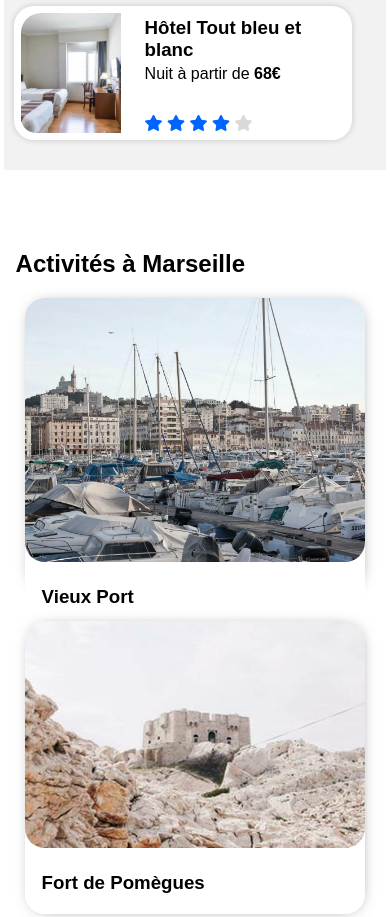
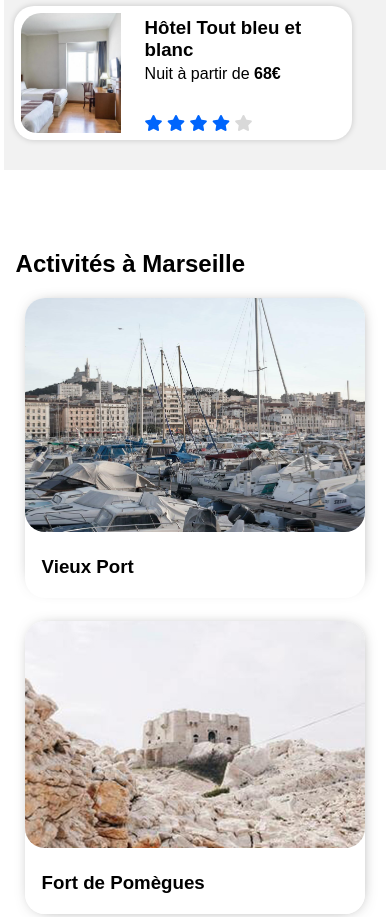
Before and after one commit to baharahou/p2__Booki, a plain HTML site: page index.html in a window 390 px wide. Shown: the part 2616-3533 px from the top of the page. Drawn offline with Linux system fonts and the light colour scheme.

Commit message:
Add files via upload

```diff
--- a/style.css
+++ b/style.css
@@ -456,6 +456,7 @@ body {
     justify-content: center;
     width: 100%;
     margin: 0px;
+    /* height: fit-content; */
   }
   .marseille-activities .two_activity_full-card{
 
@@ -481,7 +482,7 @@ body {
     object-fit: cover;
     border-radius: 20px;
     width: 100%;
-    height: 90%;
+    height: 100%;
     margin: 0;
   }
 
@@ -760,7 +761,9 @@ body {
     .most-popular-case-img img {
       min-width: 145px;
     }
-
+    .activity__full-card img {
+      height: 80%;
+    }
     .footer-blocs {
       display: inline-flex;
       flex-direction: column;
@@ -810,4 +813,9 @@ body {
     .push-to-right {
       margin-left: 0 !important;
     }
+    .activity__full-card img {
+
+      height: 80%;
+
   }
+  }
```
